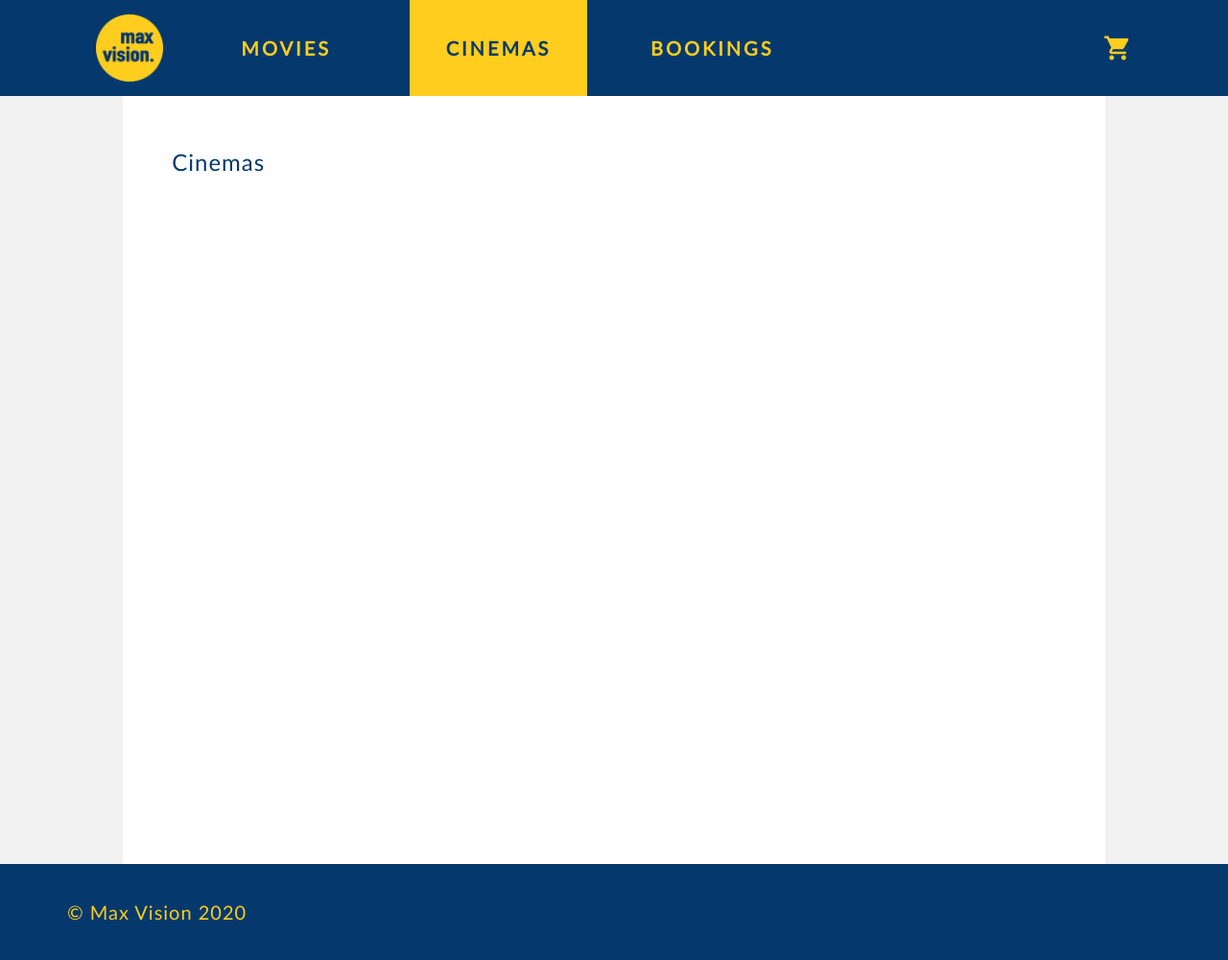
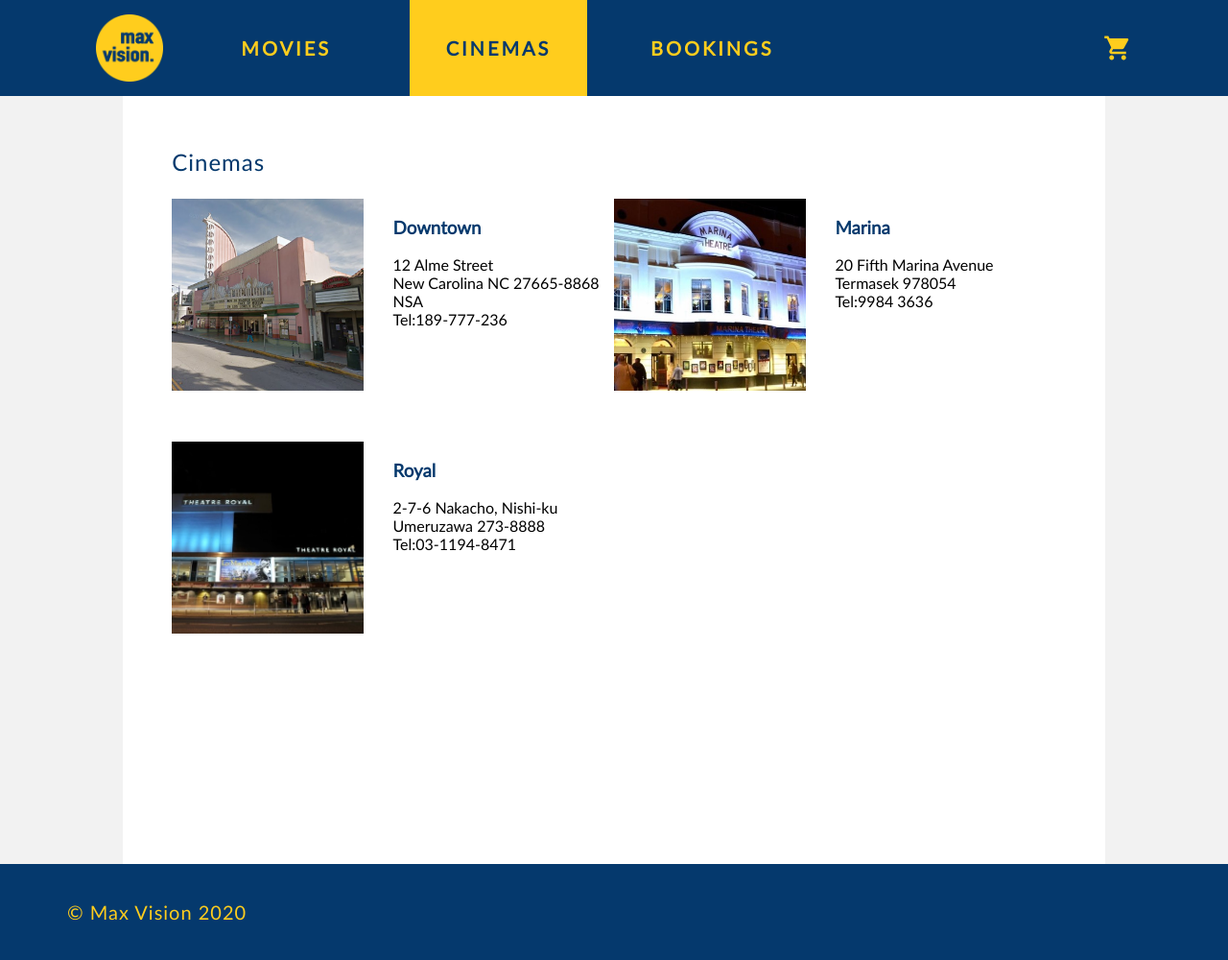
Before and after one commit to hanssantoso22/ee4717-cinema, a PHP site: page /cinemas/cinemas.php in a window 1280 px wide. Shown: the whole page at 96% size. Run offline with PHP 8.4, Linux system fonts and the light colour scheme.

Commit message:
Cinema Pages
Basic content for cinema pages

```diff
--- a/cinemas/cinemas.php
+++ b/cinemas/cinemas.php
@@ -5,7 +5,7 @@
            Cine 23 - Booking Cart
        </title>
        <link rel="stylesheet" href="../css/main.css">
-       <link rel="stylesheet" href="bookings.css">
+       <link rel="stylesheet" href="cinemas.css">
    </head>
    <body>
        <div id="main-header">
@@ -23,6 +23,59 @@
                 <div>
                     <p class="page-title">Cinemas</p>
                 </div>
+				<div class="row">
+					<div class="col-3">
+						<div id="cin-pic">
+						<img src="downtown-theatre.png" alt="Downtown Theatre" style="width:auto;" width="200" height="200" usemap="#dwt">
+						<map name="dwt">
+							<area shape="rect" coords="0,0,200,200" href="cinema_downtown.php" alt="Link">
+						</map>
+						</div>
+						<div style="height:50px;">
+						</div>
+					</div>
+					<div class="col-3">
+						<h3>Downtown</h3>
+						<p class="cin-text">12 Alme Street<br>
+											New Carolina NC 27665-8868<br>
+											NSA<br>
+											Tel:189-777-236</p>
+					</div>
+					<div class="col-3">
+						<div id="cin-pic">
+						<img src="marina-theatre.jpg" alt="Marina Theatre" style="width:auto;" width="200" height="200" usemap="#mar">
+						<map name="mar">
+							<area shape="rect" coords="0,0,200,200" href="cinema_marina.php" alt="Link">
+						</map>
+						</div>
+						<div style="height:50px;">
+						</div>
+					</div>
+					<div class="col-3">
+						<h3>Marina</h3>
+						<p class="cin-text">20 Fifth Marina Avenue<br>
+											Termasek 978054<br>
+											Tel:9984 3636</p>
+					</div>
+				</div>
+				<div class="row">
+					<div class="col-3">
+						<div id="cin-pic">
+						<img src="royal-theatre.jpg" alt="Royal Theatre" style="width:auto;" width="200" height="200" usemap="#roy">
+						<map name="roy">
+							<area shape="rect" coords="0,0,200,200" href="cinema_royal.php" alt="Link">
+						</map>
+						</div>
+						<div style="height:50px;">
+						</div>
+					</div>
+					<div class="col-3">
+						<h3>Royal</h3>
+						<p class="cin-text">2-7-6 Nakacho, Nishi-ku<br>
+											Umeruzawa 273-8888<br>
+											Tel:03-1194-8471</p>
+					</div>
+				</div>
             </div>
        </div>
        <div id="main-footer">
```
Also changed, not shown: cinemas/cinema_marina.php (added, +45 -0 lines), cinemas/cinemas_location.css (added), cinemas/downtown-theatre.png (added), cinemas/marina-theatre.jpg (added), cinemas/royal-theatre.jpg (added).
